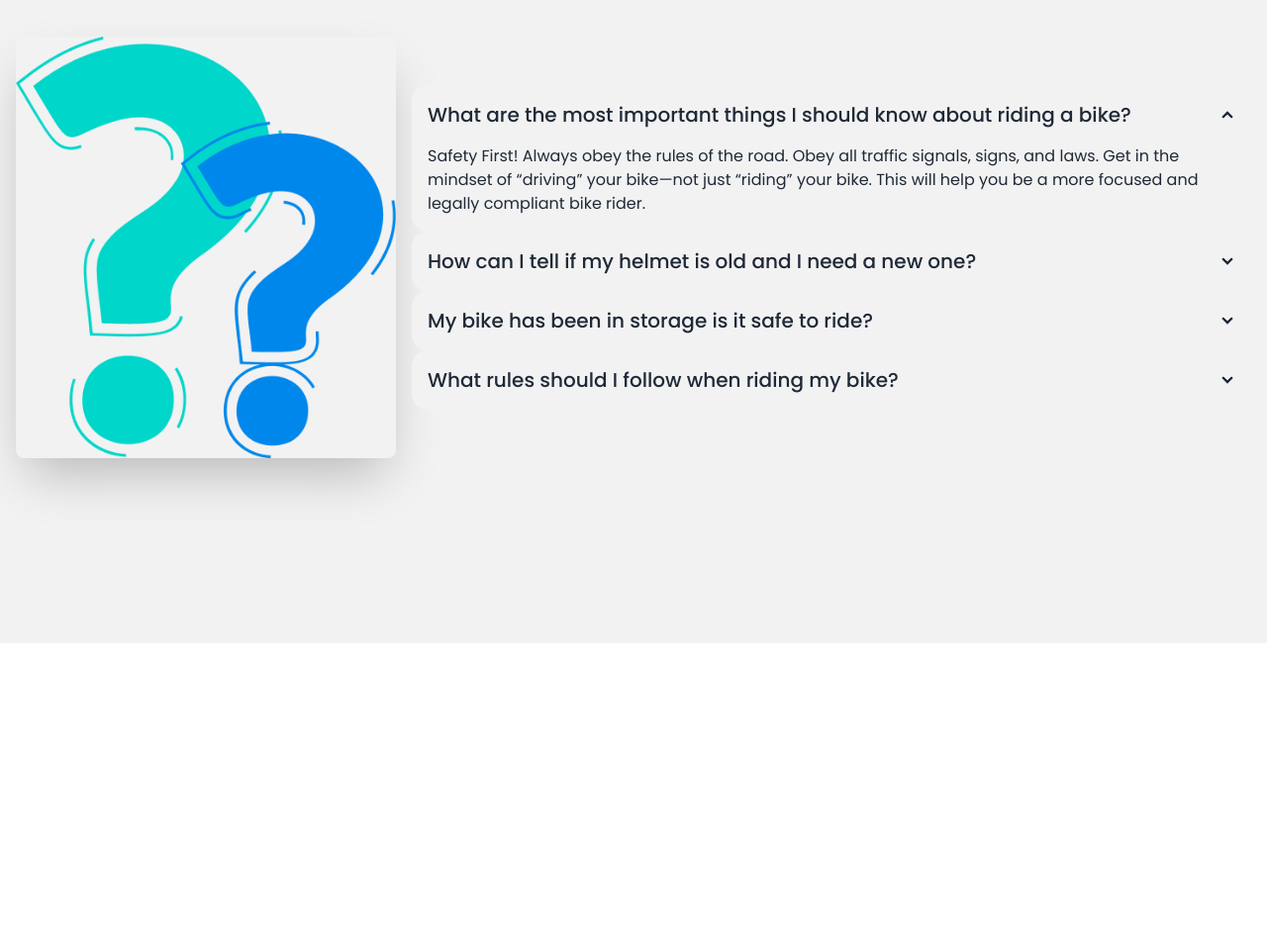
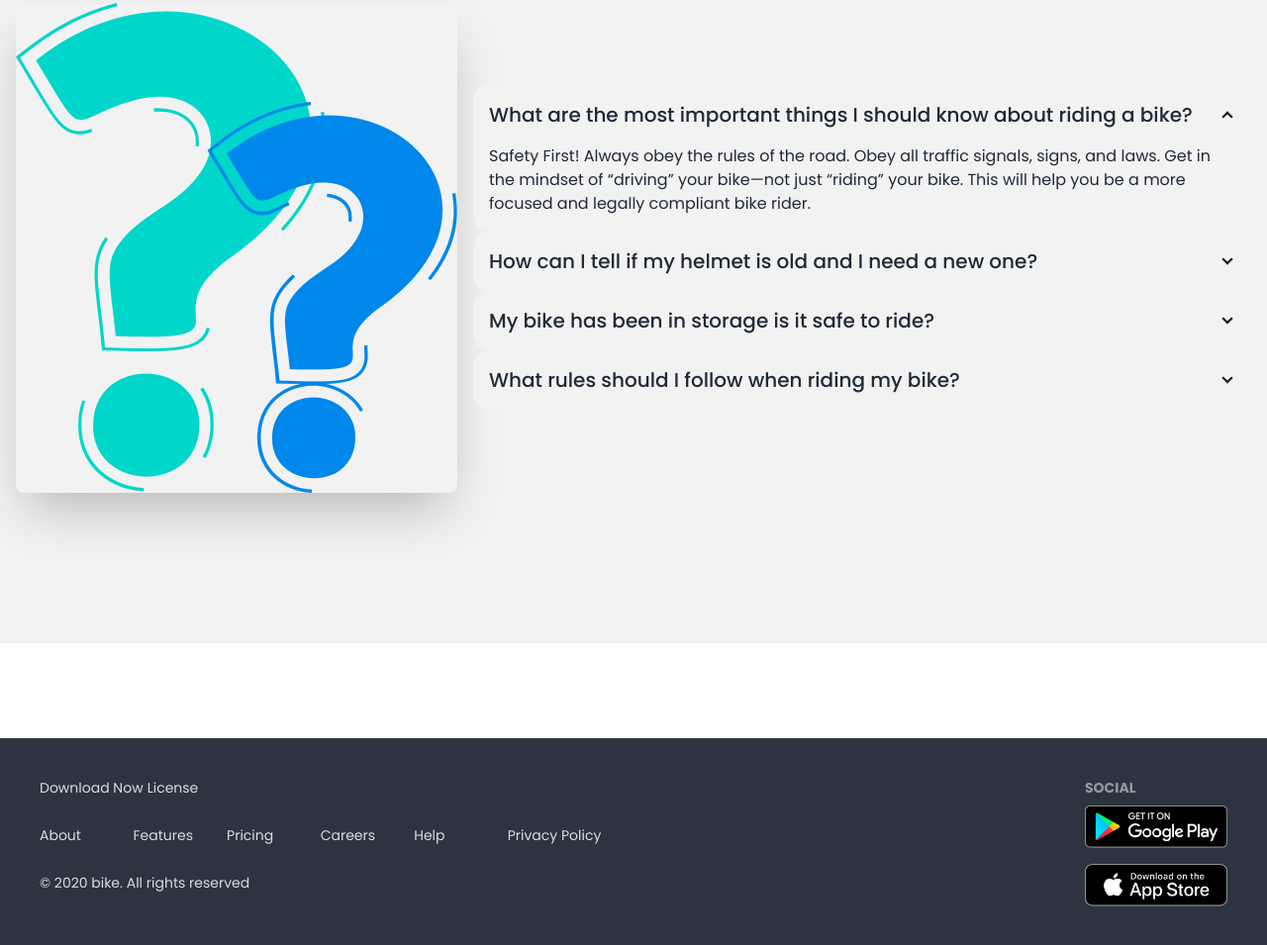
Before and after one commit to sumon232490038/Biker-Dekho-by-daisyui, a plain HTML site: page index.html in a window 1280 px wide. Shown: the part 1622-2577 px from the top of the page at 99% size. Before the commit the page ends 2368 px from the top, so only its background shows below. Drawn offline with nearby package versions, Linux system fonts and the light colour scheme.

Commit message:
footer section done

```diff
--- a/index.html
+++ b/index.html
@@ -236,7 +236,7 @@
               <div class="hero-content flex-col lg:flex-row">
                 <img
                   src="images/others/faq.png"
-                  class="max-w-sm rounded-lg shadow-2xl" />
+                  class=" rounded-lg shadow-2xl" />
                   <!--Questions -->
                 <div>
                   <!-- ques.1 -->
@@ -284,8 +284,39 @@
 
       </main>
       <!-- footer section -->
-      <footer>
+      <footer class="footer bg-neutral text-neutral-content p-10 ">
+        <div class="flex md:container mx-auto justify-between">
+        <aside class="space-y-7">
+          <ul class="flex gap-1">
+            <li>Download Now</li>
+            <li>License</li>
+          </ul>
+          <ul class="grid grid-cols-2 md:grid-cols-6  ">
+            <li>About</li>
+            <li>Features</li>
+            <li>Pricing</li>
+            <li>Careers</li>
+            <li>Help</li>
+            <li>Privacy Policy</li>
+          </ul>
+          <ul><li>© 2020 bike. All rights reserved</li></ul>
+        </aside>
+        <nav>
+          <h6 class="footer-title">Social</h6>
+          <div class="grid grid-col-1 gap-4">
+            <a>
+             <img class="w-36"  src="images/others/android.png" alt="">
+            </a>
+            <a>
+              <img class="w-36" src="images/others/ios.png" alt="">
+            </a>
+          </div>
+        </nav>
+      </div>
+
+      <!-- copy right section -->
 
       </footer>
+
 </body>
 </html>
```
